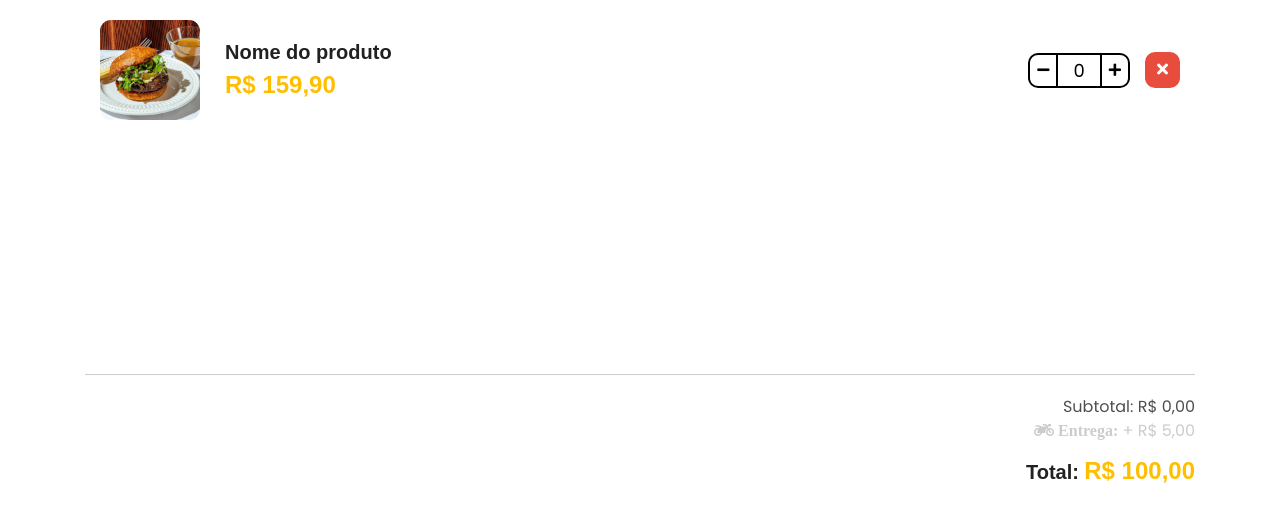
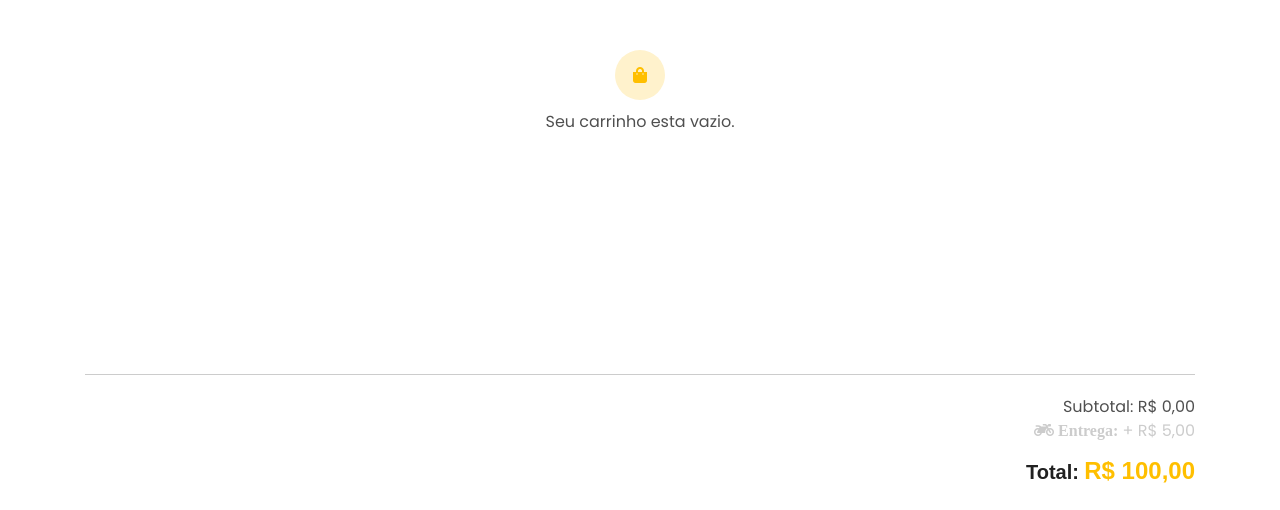
Before and after one commit to MariaMilena/CardapioWhatsApp, a plain HTML site: page index.html in a window 1280 px wide. Both pictures are taken after a click on the link "Meu carrinho". Shown: the part 175-685 px from the top of the page. Drawn offline with Linux system fonts and the light colour scheme.

Commit message:
add: manipulando itens do carrinho

```diff
--- a/css/main.css
+++ b/css/main.css
@@ -754,3 +754,22 @@ select.form-control {
 .toast.green {
     background-color: var(--color-green);
 }
+
+.carrinho-vazio {
+    margin: 0 auto;
+    text-align: center;
+    margin-top: 50px;
+}
+
+.carrinho-vazio i {
+    width: 50px;
+    height: 50px;
+    background-color: var(--color-secondary);
+    color: var(--color-primary);
+    display: flex;
+    justify-content: center;
+    align-items: center;
+    margin: 0 auto;
+    border-radius: 50px;
+    margin-bottom: 10px;
+}
--- a/index.html
+++ b/index.html
@@ -373,21 +373,7 @@
         <div class="m-body">
             <div class="container">
                 <div id="itensCarrinho" class="row mr-0 ml-0 hidden">
-                    <div class="col-12 item-carrinho">
-                        <div class="img-produto">
-                            <img src="./img/cardapio/burguers/burger-au-poivre-kit-4-pack.3ca0e39b02db753304cd185638dad518.jpg" />
-                        </div>
-                        <div class="dados-produto">
-                            <p class="title-produto"><b>Nome do produto</b></p>
-                            <p class="price-produto"><b>R$ 159,90</b></p>
-                        </div>
-                        <div class="add-carrinho">
-                            <span class="btn-menos"><i class="fas fa-minus"></i></span>
-                            <span class="add-numero-itens">0</span>
-                            <span class="btn-mais"><i class="fas fa-plus"></i></span>
-                            <span class="btn btn-remove"><i class="fa fa-times"></i></span>
-                        </div>
-                    </div>
+
                 </div>
 
                 <div id="localEntrega" class="row mr-0 ml-0 hidden">
--- a/js/app.js
+++ b/js/app.js
@@ -128,7 +128,7 @@ cardapio.metodos = {
 
         if(abrir) {
             $('#modalCarrinho').removeClass('hidden');
-            cardapio.metodos.carregarEtapa(1);
+            cardapio.metodos.carregarCarrinho();
         } else {
             $('#modalCarrinho').addClass('hidden')
         }
@@ -194,6 +194,67 @@ cardapio.metodos = {
 
     },
 
+    // carrega a lista de itens do carrinho
+    carregarCarrinho: () => {
+
+        cardapio.metodos.carregarEtapa(1);
+
+        if(MEU_CARRINHO.length > 0) {
+
+            $("#itensCarrinho").html('');
+
+            $.each(MEU_CARRINHO, (i, e) => {
+                let temp = cardapio.templates.itemCarrinho.replace(/\${img}/g, e.img)
+                .replace(/\${nome}/g, e.name)
+                .replace(/\${preco}/g, e.price.toFixed(2).replace('.', ','))
+                .replace(/\${id}/g, e.id)
+                .replace(/\${qntd}/g, e.qntd);
+
+                $("#itensCarrinho").append(temp);
+            })
+        } else {
+            $("#itensCarrinho").html('<p class="carrinho-vazio"><i class="fa fa-shopping-bag"></i> Seu carrinho esta vazio.</p');
+        }
+    },
+
+    // diminuir a quantidade do item no carrinho
+    diminuirQuantidadeCarrinho: (id) => {
+        let qntdAtual = parseInt($('#qntd-carrinho-'+id).text());
+
+        if(qntdAtual > 1) {
+            $('#qntd-carrinho-'+id).text(qntdAtual - 1);
+            cardapio.metodos.atualizarCarrinho(id, qntdAtual - 1);
+        } else {
+            cardapio.metodos.removerItemCarrinho(id);
+        }
+    },
+
+    // aumentar a quantidade do item no carrinho
+    aumentarQuantidadeCarrinho: (id) => {
+        let qntdAtual = parseInt($('#qntd-carrinho-'+id).text());
+        $('#qntd-carrinho-'+id).text(qntdAtual + 1);
+        cardapio.metodos.atualizarCarrinho(id, qntdAtual + 1);
+    },
+
+    // botão remover item do carrinho
+    removerItemCarrinho: (id) => {
+        MEU_CARRINHO = $.grep(MEU_CARRINHO, (e, i) => { return e.id != id });
+        cardapio.metodos.carregarCarrinho();
+
+        // atualiza o botão carrinho com a quantidade atualizada
+        cardapio.metodos.atualizarBadgeTotal();
+    },
+
+    // atualiza o carrinho com a quantidade atual
+    atualizarCarrinho: (id, qntd) => {
+
+        let objIndex = MEU_CARRINHO.findIndex((obj => obj.id == id));
+        MEU_CARRINHO[objIndex].qntd = qntd;
+
+        // atualiza o botão carrinho com a quantidade atualizada
+        cardapio.metodos.atualizarBadgeTotal();
+    },
+
     mensagem: (texto, cor = 'red', tempo = 3500) => {
         let id = Math.floor(Date.now * Math.random()).toString();
 
@@ -232,5 +293,23 @@ cardapio.templates = {
                 </div>
             </div>
         </div>
+    `,
+
+    itemCarrinho: `
+        <div class="col-12 item-carrinho">
+            <div class="img-produto">
+                <img src="\${img}" />
+            </div>
+            <div class="dados-produto">
+                <p class="title-produto"><b>\${nome}</b></p>
+                <p class="price-produto"><b>R$ \${preco}</b></p>
+            </div>
+            <div class="add-carrinho">
+                <span class="btn-menos" onclick="cardapio.metodos.diminuirQuantidadeCarrinho('\${id}')"><i class="fas fa-minus"></i></span>
+                <span class="add-numero-itens" id="qntd-carrinho-\${id}">\${qntd}</span>
+                <span class="btn-mais" onclick="cardapio.metodos.aumentarQuantidadeCarrinho('\${id}')"><i class="fas fa-plus"></i></span>
+                <span class="btn btn-remove" onclick="cardapio.metodos.removerItemCarrinho('\${id}')"><i class="fa fa-times"></i></span>
+            </div>
+        </div>
     `
 }
```
